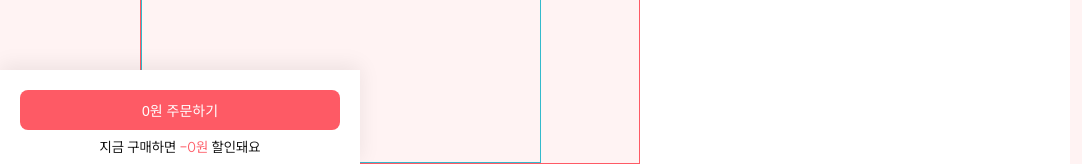
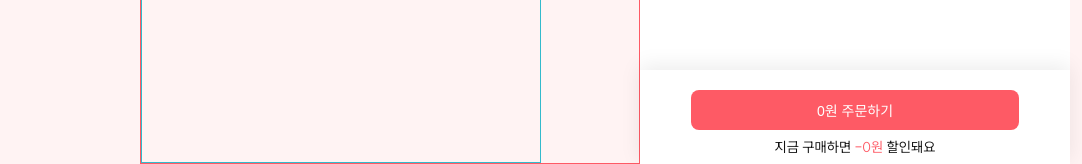
Before and after one commit to devwqc/petFrontend, a Next.js app: page /cart in a window 1280 px wide. Shown: the part 636-800 px from the top of the page, without its empty margins (0-1082 px from the left). Built offline with nearby package versions, Linux system fonts and the light colour scheme; no server answers.

Commit message:
fix: 담은 상품이 없는 경우 UI 수정

```diff
--- a/src/apis/axiosInstance.ts
+++ b/src/apis/axiosInstance.ts
@@ -5,6 +5,8 @@ const axiosInstance = axios.create({
   baseURL: API_BASE_URL,
   headers: {
     'Content-Type': 'application/json',
+    Authorization:
+      'Bearer eyJhbGciOiJIUzI1NiIsInR5cCI6IkpXVCJ9.eyJpZCI6MiwidHlwZSI6ImFjY2VzcyIsImlhdCI6MTcxODA3MTUxNywiZXhwIjoxNzE4MDc4NzE3fQ.Dkellb21YvGjN9-SstsVDFz-bANaUxJFP4WfOsW5kEo',
   },
 });
 
--- a/src/constants/index.ts
+++ b/src/constants/index.ts
@@ -1,2 +1,2 @@
 // init
-export const API_BASE_URL = 'http://localhost:3000';
+export const API_BASE_URL = 'http://ec2-43-203-126-173.ap-northeast-2.compute.amazonaws.com';
--- a/src/pages/cart/Cart.module.scss
+++ b/src/pages/cart/Cart.module.scss
@@ -39,13 +39,10 @@
   display: flex;
   flex-direction: column;
   gap: 0.8rem;
-  bottom: 0;
-  left: 0;
   box-shadow: 0px -4px 20px 0px rgba(0, 0, 0, 0.08);
   background-color: $color-white;
   padding: 2rem;
-  position: fixed;
-  width: 36rem;
+  width: 100%;
   height: 9.4rem;
 }
 
--- a/src/pages/cart/index.tsx
+++ b/src/pages/cart/index.tsx
@@ -3,6 +3,7 @@ import styles from './Cart.module.scss';
 import Card from '@/components/cart/Card';
 import TotalPay from '@/components/cart/TotalPay';
 import Button from '@/components/common/Button';
+import FloatingBox from '@/components/common/Layout/Footer/FloatingBox';
 import exampleProductImg from '@/assets/exampleProductImg.jpg';
 import { FontAwesomeIcon } from '@fortawesome/react-fontawesome';
 import { faTrash } from '@fortawesome/free-solid-svg-icons';
@@ -218,14 +219,14 @@ export default function Cart() {
           <div className={styles.noProduct}>아직 담은 상품이 없어요</div>
         )}
       </div>
-      <div className={styles.bottomNavCart}>
+      <FloatingBox className={styles.bottomNavCart}>
         <Button size="large" backgroundColor="$color-pink-main">
           {totalPrice}원 주문하기
         </Button>
         <div className={styles.howMuchMinus}>
           지금 구매하면 <span className={styles.pink}>-{totalOriginalPrice - totalPrice}원&nbsp;</span>할인돼요
         </div>
-      </div>
+      </FloatingBox>
     </>
   );
 }
```
